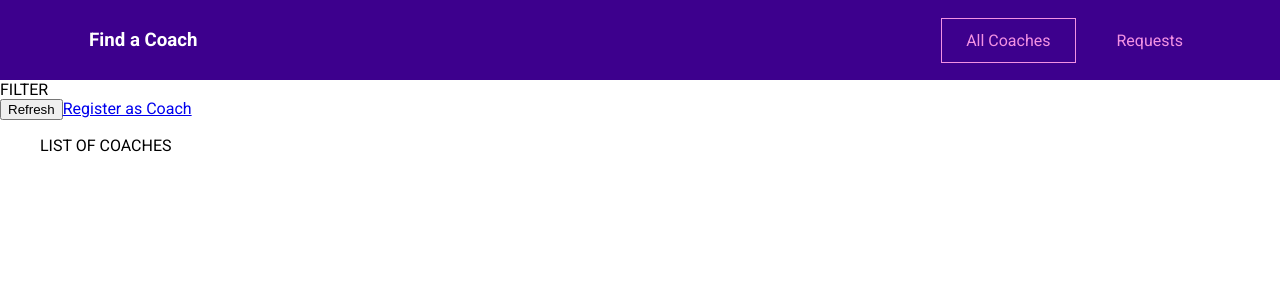
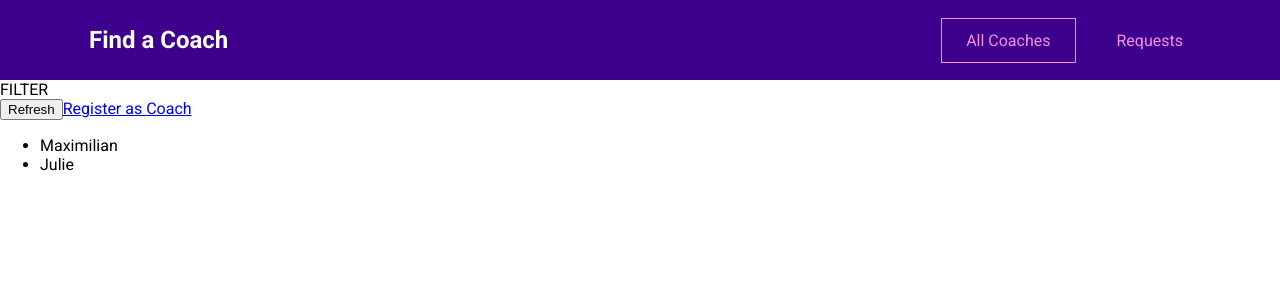
Before and after one commit to AbdallahRagab7/coach-app, a Vue app: page /coaches in a window 1280 px wide. Shown: the top 300 px of the page. Built offline with nearby package versions, Linux system fonts and the light colour scheme.

Commit message:
add vuex and Coach Data

```diff
--- a/src/App.vue
+++ b/src/App.vue
@@ -1,8 +1,8 @@
 <template>
-<section>
+<div>
   <the-header></the-header>
   <router-view></router-view>
-  </section>
+  </div>
 </template>
 
 <script>
--- a/src/main.js
+++ b/src/main.js
@@ -1,10 +1,12 @@
 import { createApp } from 'vue';
 
 import router from './router.js';
+import store from './store/index.js';
 import App from './App.vue';
 
 const app = createApp(App)
 
 app.use(router);
+app.use(store);
 
 app.mount('#app');
--- a/src/pages/NotFound.vue
+++ b/src/pages/NotFound.vue
@@ -1,5 +1,6 @@
 <template>
-    <div>
-        <p>not Found</p>
+<div>
+    not Found
+
     </div>
 </template>
--- a/src/pages/coaches/CoachesList.vue
+++ b/src/pages/coaches/CoachesList.vue
@@ -6,7 +6,25 @@
       <button>Refresh</button>
       <router-link to="/register">Register as Coach</router-link>
     </div>
-    <ul>LIST OF COACHES</ul>
+    <ul v-if="hasCoaches">
+      <li v-for="coach in filteredCoaches" :key="coach.id">
+        {{ coach.firstName }}
+      </li>
+    </ul>
+    <h3 v-else>No coaches found.</h3>
   </section>
   </div>
 </template>
+
+<script>
+export default {
+  computed: {
+    filteredCoaches() {
+      return this.$store.getters['coaches/coaches'];
+    },
+    hasCoaches() {
+      return this.$store.getters['coaches/hasCoaches'];
+    }
+  }
+}
+</script>
--- a/src/pages/requests/RequestsReceived.vue
+++ b/src/pages/requests/RequestsReceived.vue
@@ -1,3 +1,5 @@
 <template>
+<div>
   REQUESTS
+  </div>
 </template>
--- a/src/router.js
+++ b/src/router.js
@@ -1,7 +1,6 @@
 import { createRouter, createWebHistory } from 'vue-router';
 
-// import CoachDetail from './pages/coaches/CoachDetail.vue';
-import CoachDetail from './pages/coaches/CoachDetail.vue'
+import CoachDetail from './pages/coaches/CoachDetail.vue';
 import CoachesList from './pages/coaches/CoachesList.vue';
 import CoachRegistation from './pages/coaches/CoachRegistration.vue';
 import ContactCoach from './pages/requests/ContactCoach.vue';
--- /dev/null
+++ b/src/store/index.js
@@ -0,0 +1,11 @@
+import { createStore } from 'vuex';
+
+import coachesModule from './modules/coaches/index.js';
+
+const store = createStore({
+  modules: {
+    coaches: coachesModule
+  }
+});
+
+export default store;
--- /dev/null
+++ b/src/store/modules/coaches/actions.js
@@ -0,0 +1 @@
+export default {};
--- /dev/null
+++ b/src/store/modules/coaches/getters.js
@@ -0,0 +1,8 @@
+export default {
+  coaches(state) {
+    return state.coaches;
+  },
+  hasCoaches(state) {
+    return state.coaches && state.coaches.length > 0;
+  }
+};
--- /dev/null
+++ b/src/store/modules/coaches/index.js
@@ -0,0 +1,34 @@
+import mutations from './mutations.js';
+import actions from './actions.js';
+import getters from './getters.js';
+
+export default {
+  namespaced: true,
+  state() {
+    return {
+      coaches: [
+        {
+          id: 'c1',
+          firstName: 'Maximilian',
+          lastName: 'Schwarzmüller',
+          areas: ['frontend', 'backend', 'career'],
+          description:
+            "I'm Maximilian and I've worked as a freelance web developer for years. Let me help you become a developer as well!",
+          hourlyRate: 30
+        },
+        {
+          id: 'c2',
+          firstName: 'Julie',
+          lastName: 'Jones',
+          areas: ['frontend', 'career'],
+          description:
+            'I am Julie and as a senior developer in a big tech company, I can help you get your first job or progress in your current role.',
+          hourlyRate: 30
+        }
+      ]
+    };
+  },
+  mutations,
+  actions,
+  getters
+};
--- /dev/null
+++ b/src/store/modules/coaches/mutations.js
@@ -0,0 +1 @@
+export default {};
```
